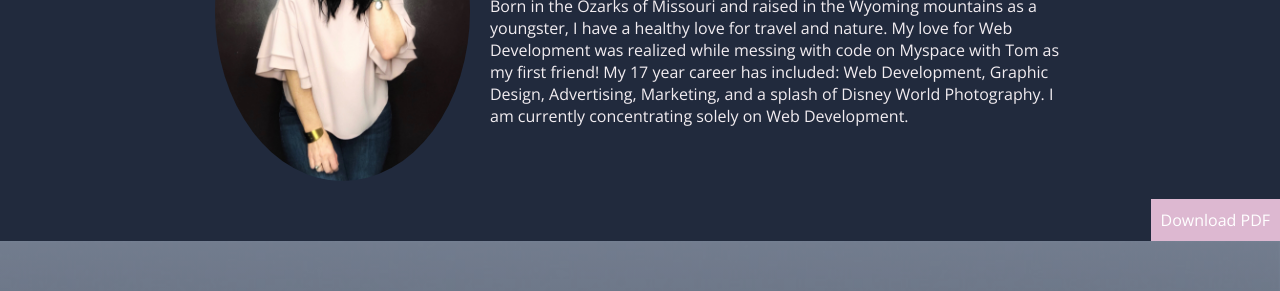
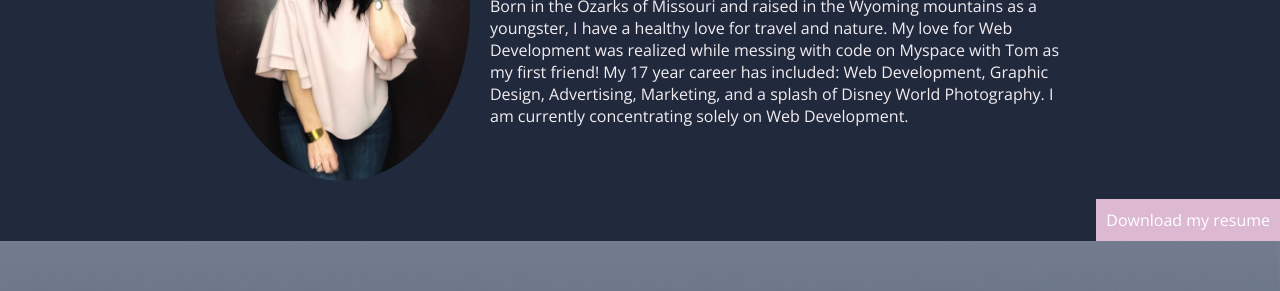
Before and after one commit to HeatherPlumlee/heatherplumlee.github.io, a plain HTML site: page index.html in a window 1280 px wide. Shown: the part 269-560 px from the top of the page. Drawn offline with nearby package versions, Linux system fonts and the light colour scheme.

Commit message:
Update index.html

```diff
--- a/index.html
+++ b/index.html
@@ -12,7 +12,7 @@
 <body>
   <!-- // Intro -->
   <header id="about">
-    <a href="images/resume.pdf" download class="btn download">Download PDF</a>
+    <a href="images/resume.pdf" download class="btn download">Download my resume</a>
     <nav>
       <a href="#about">About</a>
       <a href="#work">Work Experience</a>
```
